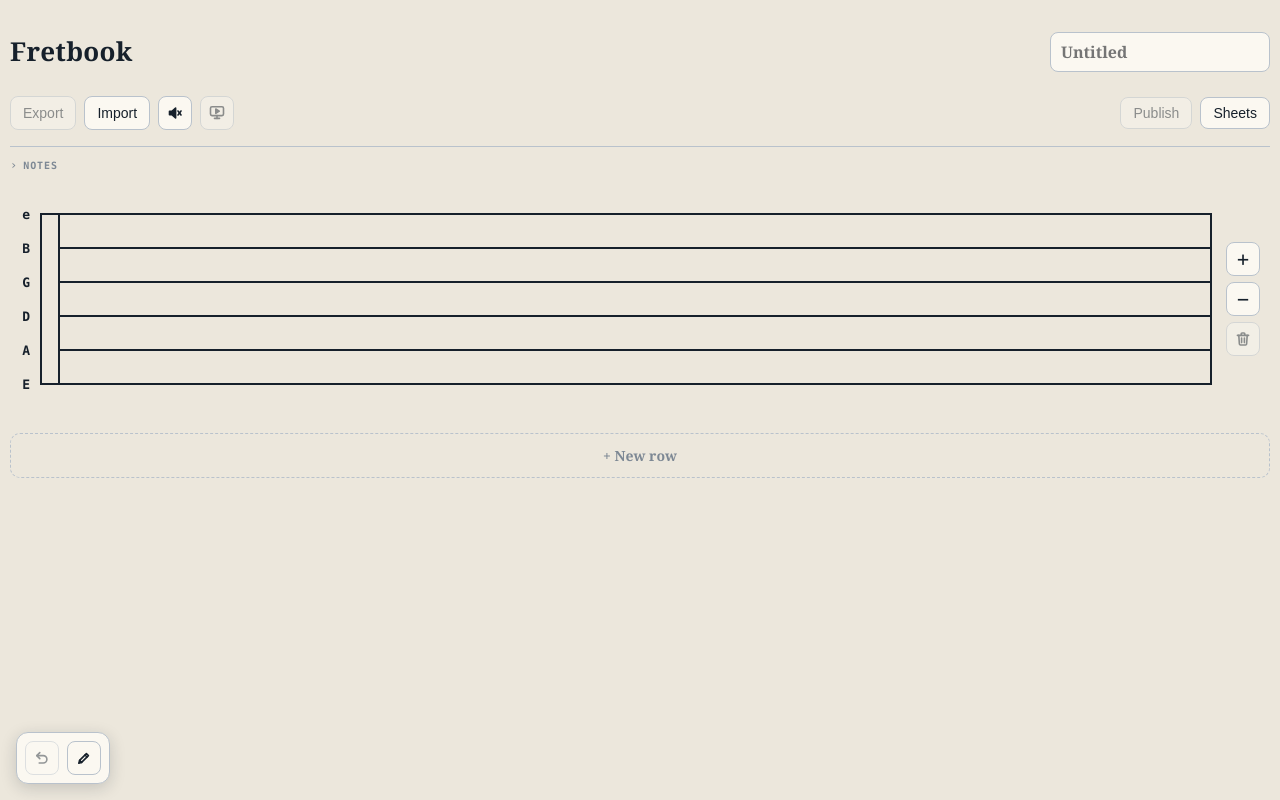
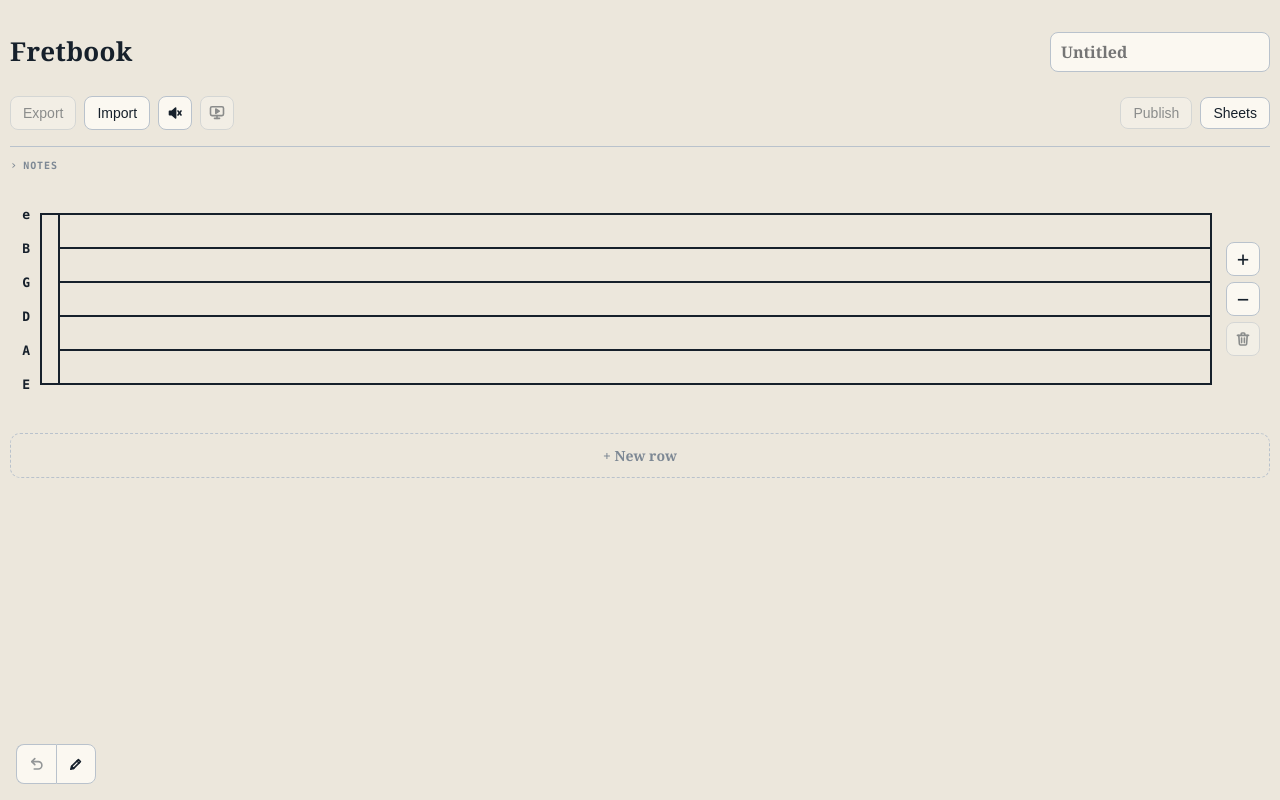
Before and after one commit to chang432/fretbook, a React (Vite) app: page / in a window 1280 px wide. Built offline with nearby package versions, Linux system fonts and the light colour scheme.

Commit message:
Style editing controls as joined buttons

```diff
--- a/src/styles/toolbar.css
+++ b/src/styles/toolbar.css
@@ -23,12 +23,30 @@
   bottom: max(16px, env(safe-area-inset-bottom));
   z-index: 30;
   display: flex;
-  gap: 8px;
-  padding: 8px;
-  border: 1px solid var(--bar);
-  border-radius: 12px;
-  background: var(--paper);
-  box-shadow: 0 4px 16px rgb(22 32 43 / 18%);
+}
+
+.editing-panel .icon-button {
+  width: 40px;
+  height: 40px;
+  border-color: var(--bar);
+  border-radius: 0;
+}
+
+.editing-panel .icon-button:first-child {
+  border-right: 0;
+  border-radius: 8px 0 0 8px;
+}
+
+.editing-panel .icon-button:last-child {
+  border-radius: 0 8px 8px 0;
+}
+
+.editing-panel .icon-button:disabled {
+  opacity: 1;
+}
+
+.editing-panel .icon-button:disabled .icon {
+  opacity: 0.45;
 }
 
 /* `.button-link` shares this so the toolbar's one navigation control can be a
```
